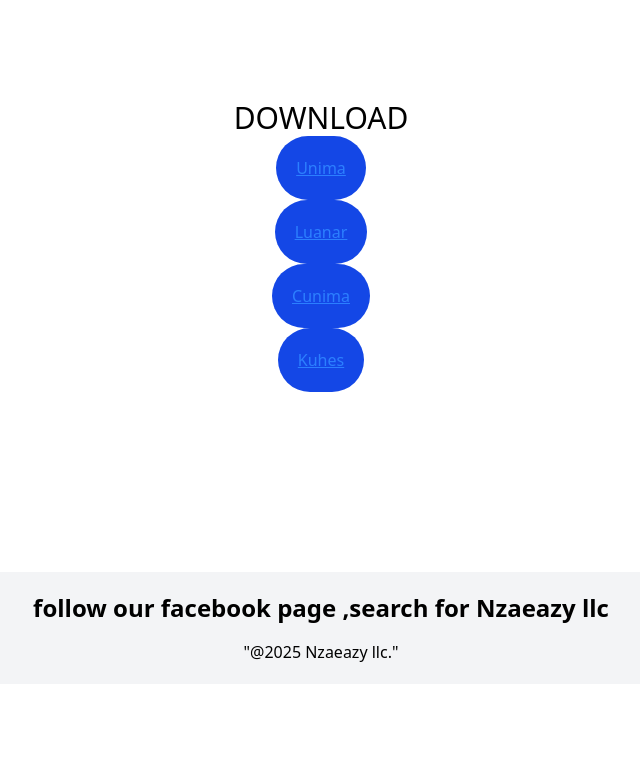
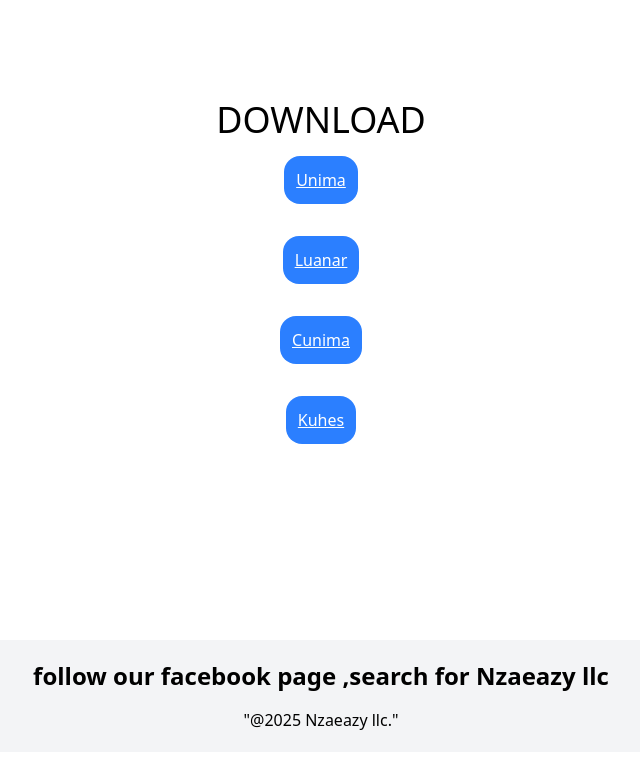
Before and after one commit to Benjamin-Manjolo/portalappsdownloads, a React (Vite) app: page / in a window 1280 px wide. Shown: the top 768 px of the page, without its empty margins (319-959 px from the left). Built offline with nearby package versions, Linux system fonts and the light colour scheme.

Commit message:
added buttons

```diff
--- a/src/App.jsx
+++ b/src/App.jsx
@@ -35,47 +35,47 @@ export default function App() {
   return (
     <>
       <div className="flex flex-col mt-20 justify-center p-5 items-center">
-        <p className="text-bold text-3xl">DOWNLOAD</p>
+        <p className="text-bold text-4xl">DOWNLOAD</p>
 
         {showPrompt && (
           <div className="mb-4 p-2 bg-green-200 text-green-800 rounded">
             Downloading has started
           </div>
         )}
-        <div className="bg-blue-700 h-auto w-auto rounded-4xl p-5 ">
+        <div className="bg-blue-500 h-auto w-auto rounded-2xl p-3 m-4 ">
           <a
             href="/src/assets/Unima_1.0.0.apk"
             onClick={handleDownloadClick}
-            className="text-blue-500 underline mb-2"
+            className="text-white underline mb-2"
           >
             Unima
           </a>
         </div>
-        <div className="bg-blue-700 h-auto w-auto rounded-4xl p-5 ">
+        <div className="bg-blue-500 h-auto w-auto rounded-2xl p-3 m-4 ">
           {" "}
           <a
             href="/src/assets/Luanar_1.0.0.apk"
             onClick={handleDownloadClick}
-            className="text-blue-500 underline mb-2"
+            className="text-white underline mb-2"
           >
             Luanar
           </a>
         </div>
-        <div className="bg-blue-700 h-auto w-auto rounded-4xl p-5 ">
+        <div className="bg-blue-500 h-auto w-auto rounded-2xl p-3 m-4 ">
           <a
             href="/src/assets/Cunima_1.0.0.apk"
             onClick={handleDownloadClick}
-            className="text-blue-500 underline mb-2"
+            className="text-white underline mb-2"
           >
             Cunima
           </a>
         </div>
-        <div className="bg-blue-700 h-auto w-auto rounded-4xl p-5 ">
+        <div className="bg-blue-500 h-auto w-auto rounded-2xl p-3 m-4 ">
           {" "}
           <a
             href="/src/assets/Kuhes_1.0.0.apk"
             onClick={handleDownloadClick}
-            className="text-blue-500 underline mb-2"
+            className="text-white underline mb-2"
           >
             Kuhes
           </a>
```
